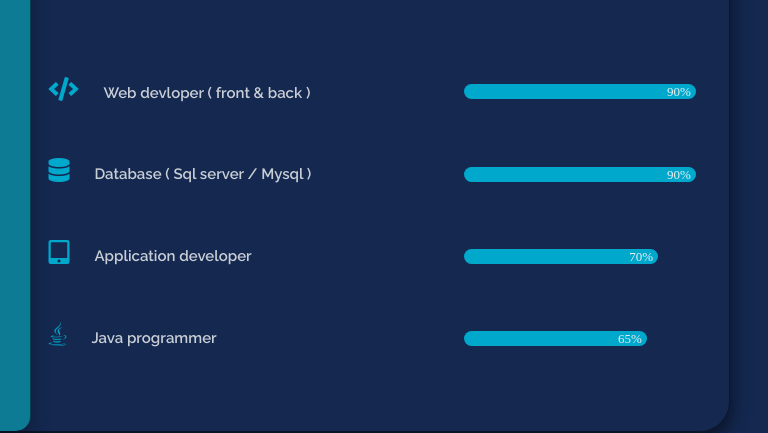
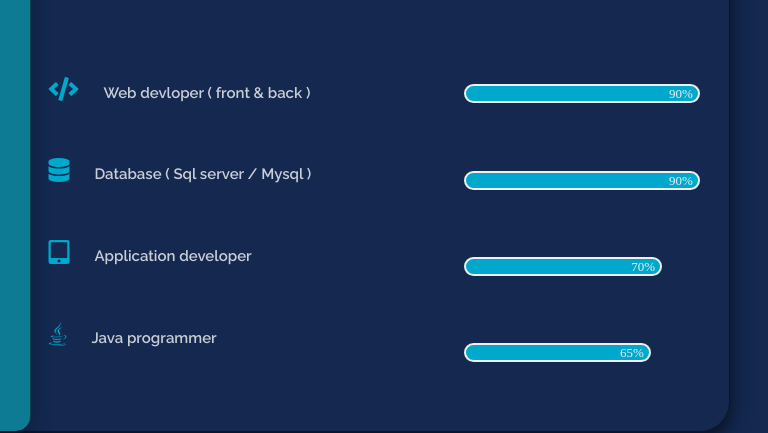
Before and after one commit to Peter20002/About-me, a plain HTML site: page index.html in a window 1280 px wide. Shown: the part 126-559 px from the top of the page, 425-1193 px from the left. Drawn offline with Linux system fonts and the light colour scheme; a script that the page names is missing.

Commit message:
Update stayle.css

```diff
--- a/stayle.css
+++ b/stayle.css
@@ -180,6 +180,8 @@ text-align: left;
   animation-duration: 1s;
   animation-fill-mode:forwards ;
   animation-delay: 0s;
+      border: 2px solid #edf0f1;
+
 }
 
 .sk{
@@ -195,6 +197,8 @@ text-align: left;
   animation-duration: 1s;
   animation-fill-mode:forwards ;
   animation-delay: 0s;
+      border: 2px solid #edf0f1;
+
 }
 
 .ss{
@@ -213,6 +217,8 @@ text-align: left;
   animation-duration: 1s;
   animation-fill-mode:forwards ;
   animation-delay: 0s;
+      border: 2px solid #edf0f1;
+
 
 }
 .s{
@@ -229,6 +235,8 @@ text-align: left;
   animation-fill-mode:forwards ;
   animation-delay: 0s;
   transition: all 1s ease 0s;
+      border: 2px solid #edf0f1;
+
 }
 
 .a{
```
